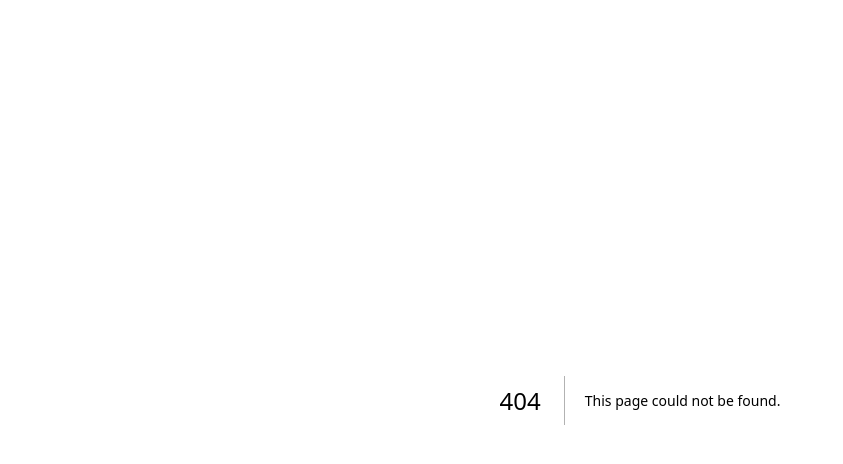
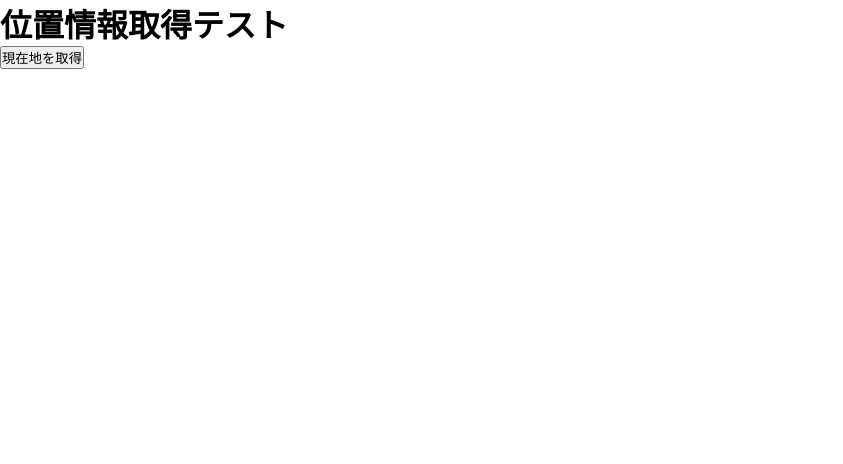
Before and after one commit to ishimaruryouto/couple-app, a Next.js app: page /location in a window 1280 px wide. Before the commit this address had no page. Shown: the top 464 px of the page, without its empty margins (0-843 px from the left). Built offline with nearby package versions, Linux system fonts and the light colour scheme.

Commit message:
add_位置情報の取得

```diff
--- /dev/null
+++ b/src/app/location/page.tsx
@@ -0,0 +1,60 @@
+"use client";
+
+import { useState } from "react";
+
+type LocationData = {
+    latitude: number;
+    longitude: number;
+    accuracy: number;
+};
+
+export default function LocationPage() {
+    const [location, setLocation] = useState<LocationData | null>(null);
+    const [error, setError] = useState<string>("");
+
+    const getLocation = () => {
+        if (!navigator.geolocation) {
+            setError("このブラウザは位置情報に対応していません");
+            return;
+        }
+
+        navigator.geolocation.getCurrentPosition(
+            (position) => {
+                setLocation({
+                    latitude: position.coords.latitude,
+                    longitude: position.coords.longitude,
+                    accuracy: position.coords.accuracy,
+                });
+
+                setError("");
+            },
+            (error) => {
+                setError("位置情報を取得できませんでした");
+                console.error(error);
+            },
+            {
+                enableHighAccuracy: true,
+                timeout: 10000,
+                maximumAge: 0,
+            }
+        );
+    };
+
+    return (
+        <div>
+            <h1>位置情報取得テスト</h1>
+
+            <button onClick={getLocation}>現在地を取得</button>
+
+            {location && (
+                <div>
+                    <p>緯度：{location.latitude}</p>
+                    <p>経度：{location.longitude}</p>
+                    <p>精度：{location.accuracy}m</p>
+                </div>
+            )}
+
+            {error && <p>{error}</p>}
+        </div>
+    );
+}
```
